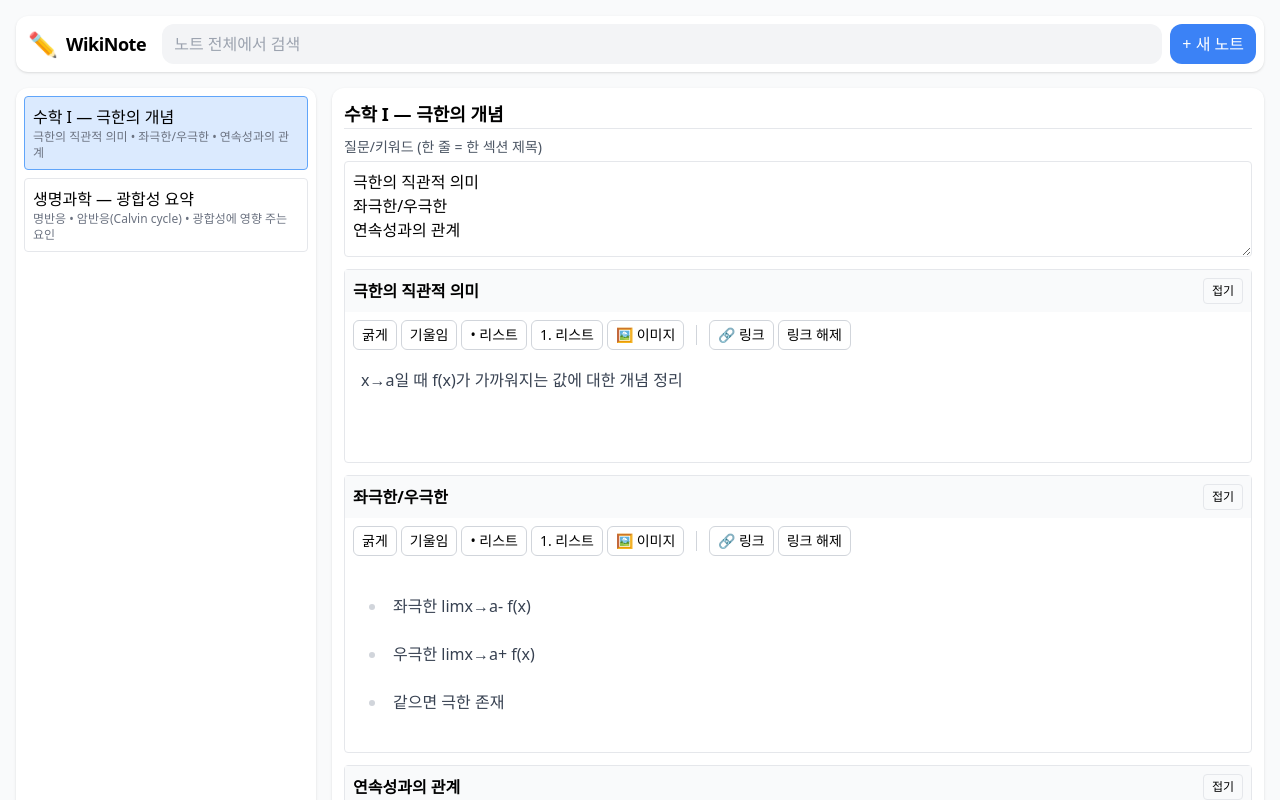
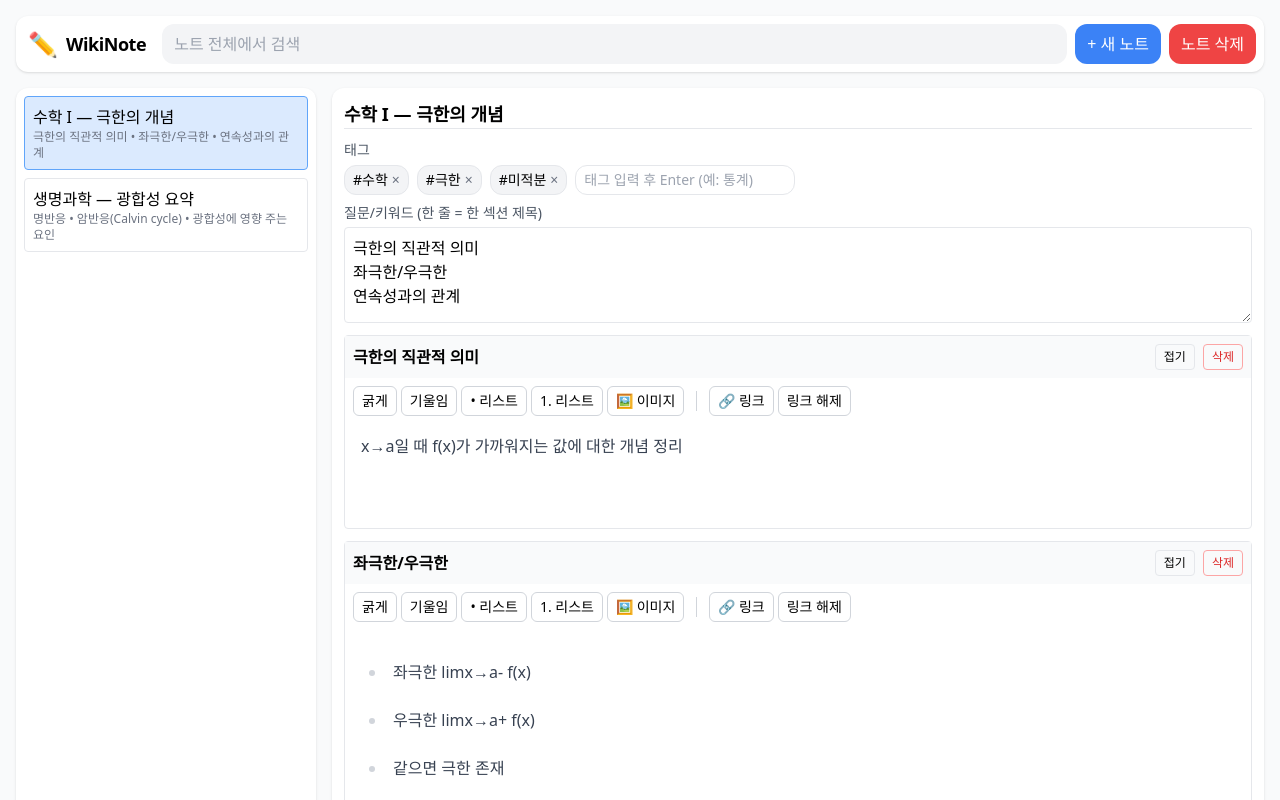
Before and after one commit to ArphyOMG/wikinote, a React (Vite) app: page / in a window 1280 px wide. Shown: the top 800 px of the page. Built offline with nearby package versions, Linux system fonts and the light colour scheme.

Commit message:
Update App.jsx
1) 상태 & 헬퍼 추가 (App 함수 안 상단)
2) 헤더에 “노트 삭제” 버튼 추가
3) 제목 아래 “태그 편집” UI 넣기
4) 섹션 카드 헤더에 “섹션 삭제” 버튼 추가

```diff
--- a/src/App.jsx
+++ b/src/App.jsx
@@ -116,7 +116,54 @@ export default function App(){
   const [selectedId,setSelectedId]=useState(notes[0]?.id||null);
   const selected=useMemo(()=>notes.find(n=>n.id===selectedId)||null,[notes,selectedId]);
   const [query,setQuery]=useState("");
+// --- tags input state
+const [tagInput, setTagInput] = useState("");
 
+// 태그 추가/삭제
+const addTag = (raw) => {
+  if (!selected) return;
+  const t = (raw || "").trim();
+  if (!t) return;
+  const uniq = Array.from(new Set([...(selected.tags || []), t]));
+  updateSelected({ tags: uniq });
+  setTagInput("");
+};
+const removeTag = (t) => {
+  if (!selected) return;
+  updateSelected({ tags: (selected.tags || []).filter(x => x !== t) });
+};
+
+// 노트 삭제
+const deleteSelectedNote = () => {
+  if (!selected) return;
+  const hasContent =
+    (selected.sections || []).some(s => stripTags(s.html) !== "") ||
+    stripTags(selected.summary) !== "" ||
+    (selected.title && selected.title !== "새 노트");
+
+  const ok = window.confirm(
+    hasContent
+      ? "이 노트를 삭제할까요? (복구할 수 없어요)"
+      : "빈 노트를 삭제할까요?"
+  );
+  if (!ok) return;
+
+  setNotes(prev => {
+    const next = prev.filter(n => n.id !== selected.id);
+    setSelectedId(next[0]?.id || null);
+    return next;
+  });
+};
+
+// 섹션 삭제
+const deleteSection = (id) => {
+  if (!selected) return;
+  const s = (selected.sections || []).find(x => x.id === id);
+  const has = s && stripTags(s.html) !== "";
+  if (has && !window.confirm("이 섹션을 삭제할까요?")) return;
+  const sections = (selected.sections || []).filter(x => x.id !== id);
+  updateSelected({ sections });
+};
   useDebouncedEffect(()=>saveNotes(notes),[notes],400);
 
 function truncateTitle(str, maxLength = 7) {
@@ -198,12 +245,16 @@ useEffect(()=>{
       placeholder="노트 전체에서 검색"
       className="px-3 py-2 flex-1 bg-gray-100 rounded-xl"
     />
-    <button
-      onClick={()=>{const n=createEmptyNote(); setNotes([n,...notes]); setSelectedId(n.id);}}
-      className="px-3 py-2 bg-blue-500 text-white rounded-xl"
-    >
-      + 새 노트
-    </button>
+      <button
+        onClick={()=>{const n=createEmptyNote(); setNotes([n,...notes]); setSelectedId(n.id);}}
+        className="px-3 py-2 bg-blue-500 text-white rounded-xl"
+      >+ 새 노트</button>
+      <button
+        onClick={deleteSelectedNote}
+        disabled={!selected}
+        className="px-3 py-2 bg-red-500 text-white rounded-xl disabled:opacity-50"
+      >노트 삭제</button>
+
   </div>
 </header>
 
@@ -221,6 +272,34 @@ useEffect(()=>{
           {selected && (
             <>
               <input value={selected.title} onChange={e=>updateSelected({title:e.target.value})} className="text-lg font-semibold border-b mb-2 outline-none" placeholder="노트 제목" />
+{/* Tags editor */}
+<div className="mb-2">
+  <label className="text-sm text-gray-600">태그</label>
+  <div className="mt-1 flex flex-wrap gap-2">
+    {(selected.tags || []).map(t => (
+      <span key={t} className="inline-flex items-center gap-1 bg-gray-100 border rounded-xl px-2 py-1 text-sm">
+        #{t}
+        <button
+          onClick={()=>removeTag(t)}
+          className="text-gray-500 hover:text-gray-800"
+          title="태그 제거"
+        >×</button>
+      </span>
+    ))}
+    <input
+      value={tagInput}
+      onChange={e=>setTagInput(e.target.value)}
+      onKeyDown={e=>{
+        if (e.key === "Enter" || e.key === ",") {
+          e.preventDefault();
+          addTag(tagInput.replace(/,/, ""));
+        }
+      }}
+      placeholder="태그 입력 후 Enter (예: 통계)"
+      className="px-2 py-1 border rounded-xl text-sm"
+    />
+  </div>
+</div>
 
               {/* Cue area (left panel concept) */}
               <label className="text-sm text-gray-600 mb-1">질문/키워드 (한 줄 = 한 섹션 제목)</label>
@@ -242,9 +321,21 @@ useEffect(()=>{
                               {/* UI divider via border (not content <hr>) */}
                               <div className="flex items-center justify-between bg-gray-50 p-2" {...p.dragHandleProps}>
                                 <div className="font-semibold">{sec.cue||"(제목없음)"}</div>
-                                <button onClick={()=>updateSection(sec.id,{collapsed:!sec.collapsed})} className="text-xs px-2 py-1 border rounded">
-                                  {sec.collapsed?"펼치기":"접기"}
-                                </button>
+                                <div className="flex items-center gap-2">
+                                  <button
+                                    onClick={()=>updateSection(sec.id,{collapsed:!sec.collapsed})}
+                                    className="text-xs px-2 py-1 border rounded"
+                                  >
+                                    {sec.collapsed?"펼치기":"접기"}
+                                  </button>
+                                  <button
+                                    onClick={()=>deleteSection(sec.id)}
+                                    className="text-xs px-2 py-1 border rounded border-red-300 text-red-600"
+                                    title="섹션 삭제"
+                                  >
+                                    삭제
+                                  </button>
+                                </div>
                               </div>
                               {!sec.collapsed && (
                                 <SectionEditor section={sec} onChange={(patch)=>updateSection(sec.id,patch)} />
```
